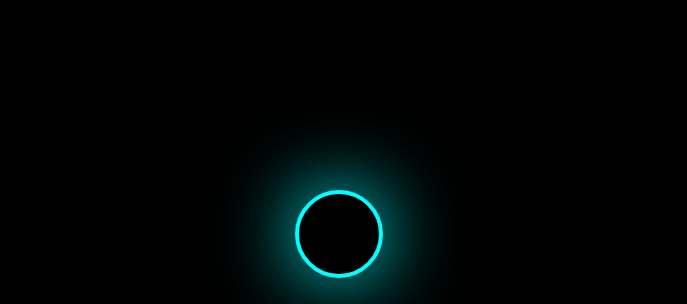
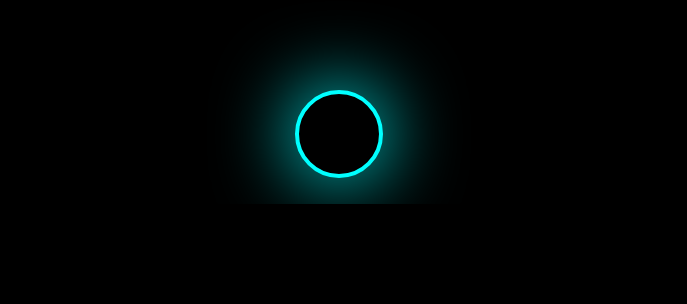
Before and after one commit to DirtDeodara/solo-product-entry, a plain HTML site: page index.html in a window 1280 px wide. Shown: the part 690-994 px from the top of the page, without its empty margins (296-983 px from the left). After the commit the page ends 894 px from the top, so only its background shows below. Drawn offline with nearby package versions, Linux system fonts and the light colour scheme.

Commit message:
adjusted a bit of css for the button that sends to the customer page

```diff
--- a/src/main.css
+++ b/src/main.css
@@ -40,7 +40,7 @@ button:hover {
     height: 80px;
     width: 80px;
     margin-left: -10px;
-    margin-top: 860PX;
+    margin-top: 760PX;
 }
 
 #presser:hover {
```
